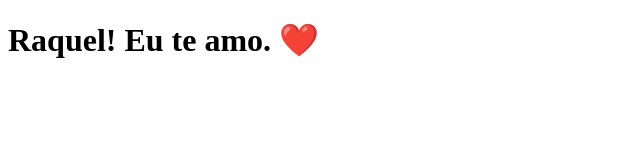
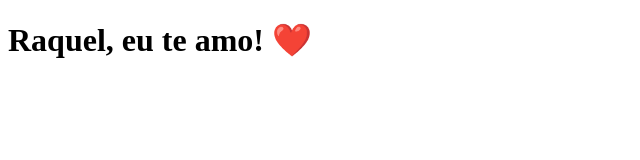
Before and after one commit to wasaErick/clone-tabnews, a Next.js app: page / in a window 1280 px wide. Shown: the top 160 px of the page, without its empty margins (0-640 px from the left). Built offline with nearby package versions, Linux system fonts and the light colour scheme.

Commit message:
modifica a frase

```diff
--- a/pages/index.js
+++ b/pages/index.js
@@ -1,5 +1,5 @@
 function Home() {
-    return <h1>Raquel! Eu te amo. ❤️</h1>;
+    return <h1>Raquel, eu te amo! ❤️</h1>;
 }
 
 export default Home;
```
